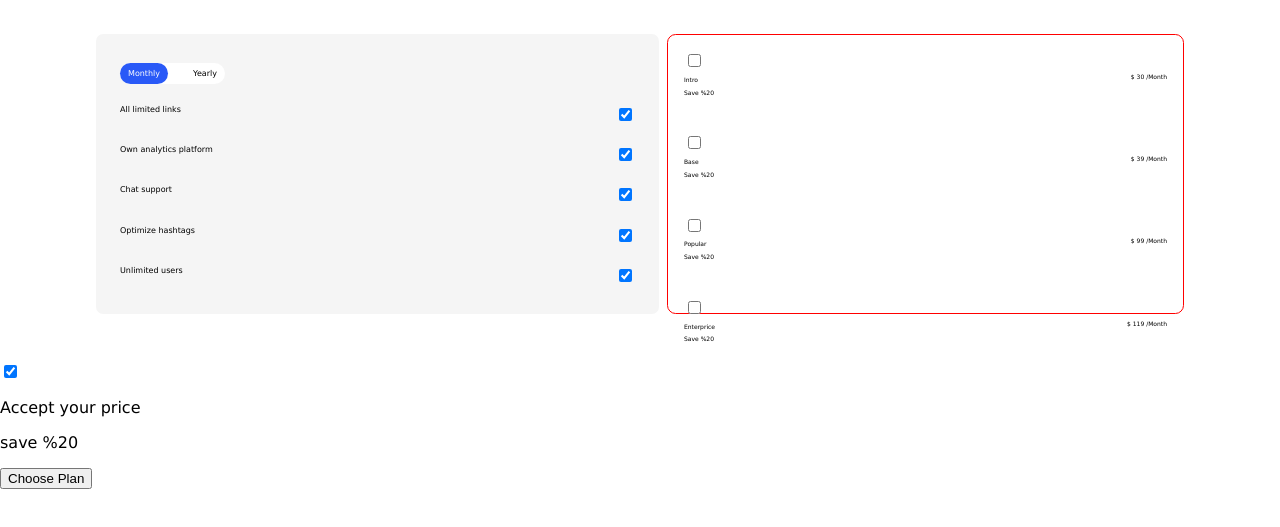
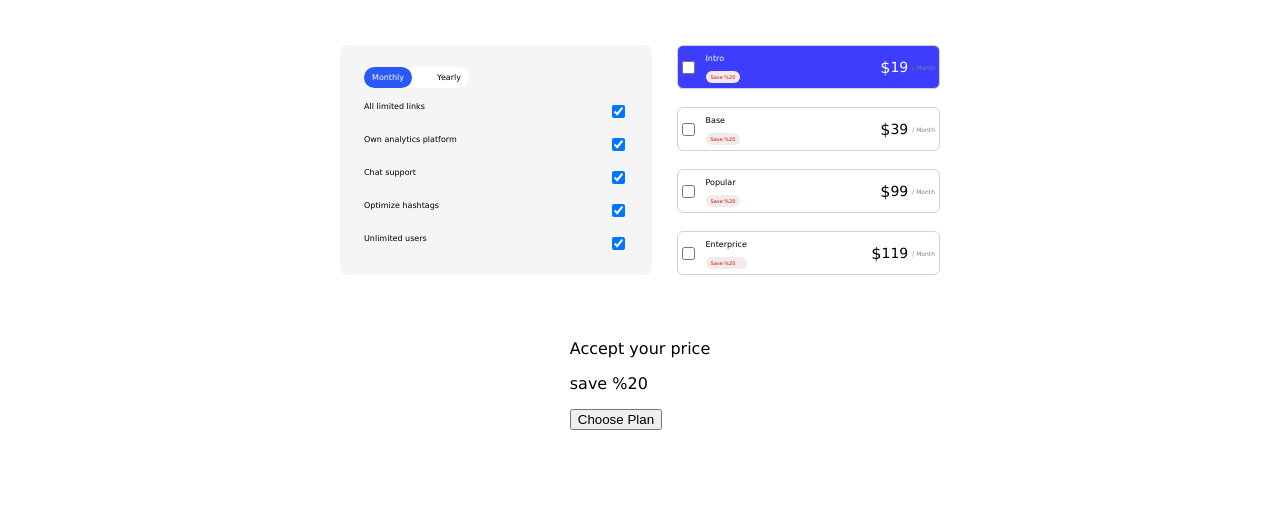
Before and after one commit to MeenaAlemiJalal/Simple-transparent-pricing, a plain HTML site: page index.html in a window 1280 px wide. Shown: the part 119-646 px from the top of the page. Drawn offline with Linux system fonts and the light colour scheme.

Commit message:
features desgin

```diff
--- a/css/main.scss
+++ b/css/main.scss
@@ -4,6 +4,12 @@ body{
   font-family: Verdana, Geneva, Tahoma, sans-serif;
 }
 
+.container{
+  display: flex;
+  flex-direction: column;
+ align-items: center;
+  width: 100vw;
+}
 
 header {
   text-align: center;
@@ -23,15 +29,16 @@ header {
 
 main{
   display: flex;
-  justify-content: space-between;
   margin: 3em 6em;
-  height: 280px;
+  height: 230px;
+  width: 600px;
+  justify-content: center;
 
 }
 
 .features{
   flex: 1;
-  margin-right: 1em;
+  margin-right: 25px;
   background-color: rgb(245, 245, 245);
   border-radius: .9em;
   font-size: .5em;
@@ -39,6 +46,7 @@ main{
   display: flex;
   flex-direction: column;
   justify-content: space-evenly;
+
 
 
   .feature{
@@ -81,24 +89,83 @@ main{
 
 .prices{
   flex:1;
-  border: red 1px solid;
-  flex: 1;
   font-size:.5em;
   font-size: .6em;
   border-radius: .9em;
   display: flex;
   flex-direction: column;
-  justify-content: space-evenly;
+  justify-content: space-between;
+
 
 }
 
 .pricing-container {
-  border: 1 px solid red;
+  border: 1px solid lightgray;
   display: flex;
   font-size: .6em;
   justify-content: space-between;
-  padding: 16px;
- align-items: center;
+  border-radius: 6px;
+  align-items: center;
+
+
+
+
+
+.price-text{
+  display: flex;
+  align-items: center;
+  width: 70px;
+}
+
+.price-dis{
+  background-color: rgb(243, 234, 234);
+  border-radius: 16px;
+  color: rgb(209, 12, 12);
+  padding:  3px 5px;
+  font-size: 5px;
+
+}
+
+
+.price-text-title {
+  font-size: 8px;
+
+}
+
+
+.price-text-dis{
+  margin-left: 8px;
+}
+
+.price-value{
+  display: flex;
+
+  align-items: center;
+  margin-right: 4px;
+  justify-content: flex-end;
+
+  width: 70px;
+}
+
+.value {
+  font-size: 14px;
+  margin-right: 4px;
+  font-weight: 500;
+}
+
+.currency{
+  font-size: 16px;
+  font-weight: 500;
+}
+.duration{
+  color: gray;
 
 
 }
+
+
+}
+.active{
+  color: white;
+  background-color: rgb(61, 61, 253);
+}
--- a/index.html
+++ b/index.html
@@ -8,6 +8,9 @@
   <link rel="stylesheet" href="css/main.css">
 </head>
 <body>
+  <div class="container">
+
+
 
   <header>
       <h1> Simple, transparent pricing</h1>
@@ -49,67 +52,68 @@
 
   <section class=" prices">
 
-    <div class="pricing-container">
+    <div class="pricing-container active">
       <div class="price-text">
         <input type="checkbox">
-       <div>
-      <p>Intro</p>
-      <p>Save %20</p>
+       <div class="price-text-dis">
+      <p class= price-text-title>Intro</p>
+      <p class="price-dis">Save %20</p>
       </div>
      </div>
 
       <div class="price-value">
       <span class="currency">$</span>
-      <span class="value">30</span>
-      <span class=duration>/Month</span>
+      <span class="value">19</span>
+      <span class=duration>/ Month</span>
       </div>
     </div>
 
     <div class="pricing-container">
       <div class="price-text">
         <input type="checkbox">
-        <div>
-          <p>Base</p>
-          <p>Save %20</p>
+        <div class="price-text-dis">
+          <p class="price-text-title">Base</p>
+          <p class="price-dis"> Save %20</p>
         </div>
       </div>
 
       <div class="price-value">
       <span class="currency">$</span>
       <span class="value">39</span>
-      <span class=duration>/Month</span>
+      <span class=duration>/ Month</span>
       </div>
     </div>
 
     <div class="pricing-container">
       <div class="price-text">
         <input type="checkbox">
-      <div>
-        <p>Popular</p>
-        <p>Save %20</p>
+
+      <div class="price-text-dis">
+        <p class="price-text-title">Popular</p>
+        <p class="price-dis">Save %20</p>
       </div>
       </div>
 
       <div class="price-value">
         <span class="currency">$</span>
         <span class="value">99</span>
-        <span class=duration>/Month</span>
+        <span class=duration>/ Month</span>
       </div>
     </div>
 
     <div class="pricing-container">
       <div class="price-text">
         <input type="checkbox">
-        <div>
-          <p>Enterprice</p>
-          <p>Save %20</p>
+        <div class="price-text-dis">
+          <p class="price-text-title ">Enterprice</p>
+          <p class="price-dis">Save %20</p>
         </div>
       </div>
 
       <div class="price-value">
         <span class="currency">$</span>
         <span class="value">119</span>
-        <span class=duration>/Month</span>
+        <span class=duration>/ Month</span>
       </div>
     </div>
 
@@ -117,17 +121,21 @@
 </main>
 
 <footer>
-  <input type="checkbox" id="switch"checked >
-  <label for="switch" class="switch"></label>
-  <span class="slider round"></span>
-  <div>
-    <p>Accept your price</p>
-    <p>save %20</p>
-  </div>
-   <button>Choose Plan</button>
+  <div class="footer">
+    <div class="switcher-parent-container">
+      <div class="switcher">
+
+      </div>
+    </div>
+    <div>
+      <p>Accept your price</p>
+      <p>save %20</p>
+    </div>
+     <button>Choose Plan</button>
+
 </footer>
 
-
+  </div>
 
 </body>
 </html>
```
Also changed, not shown: css/main.css, 1 other file.
